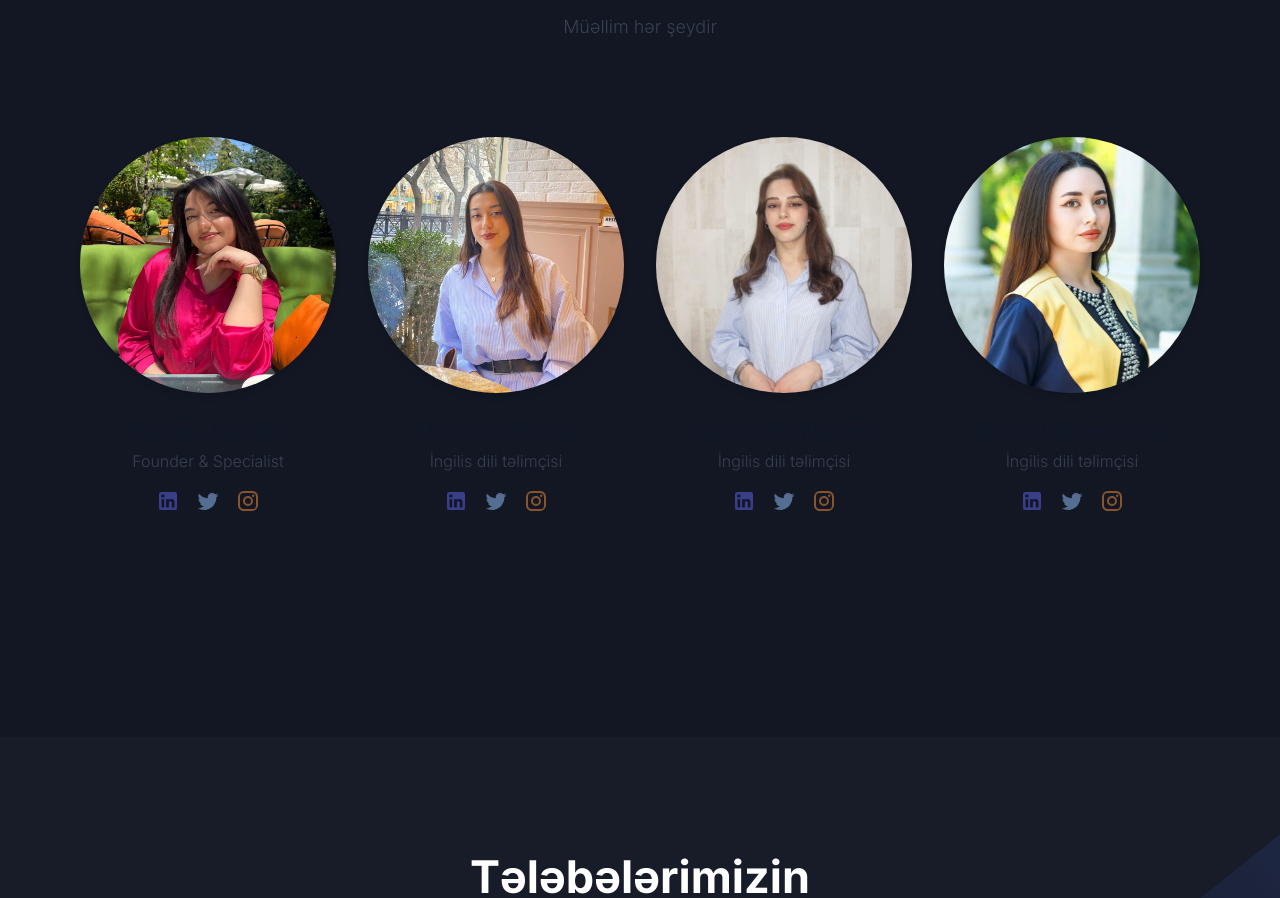
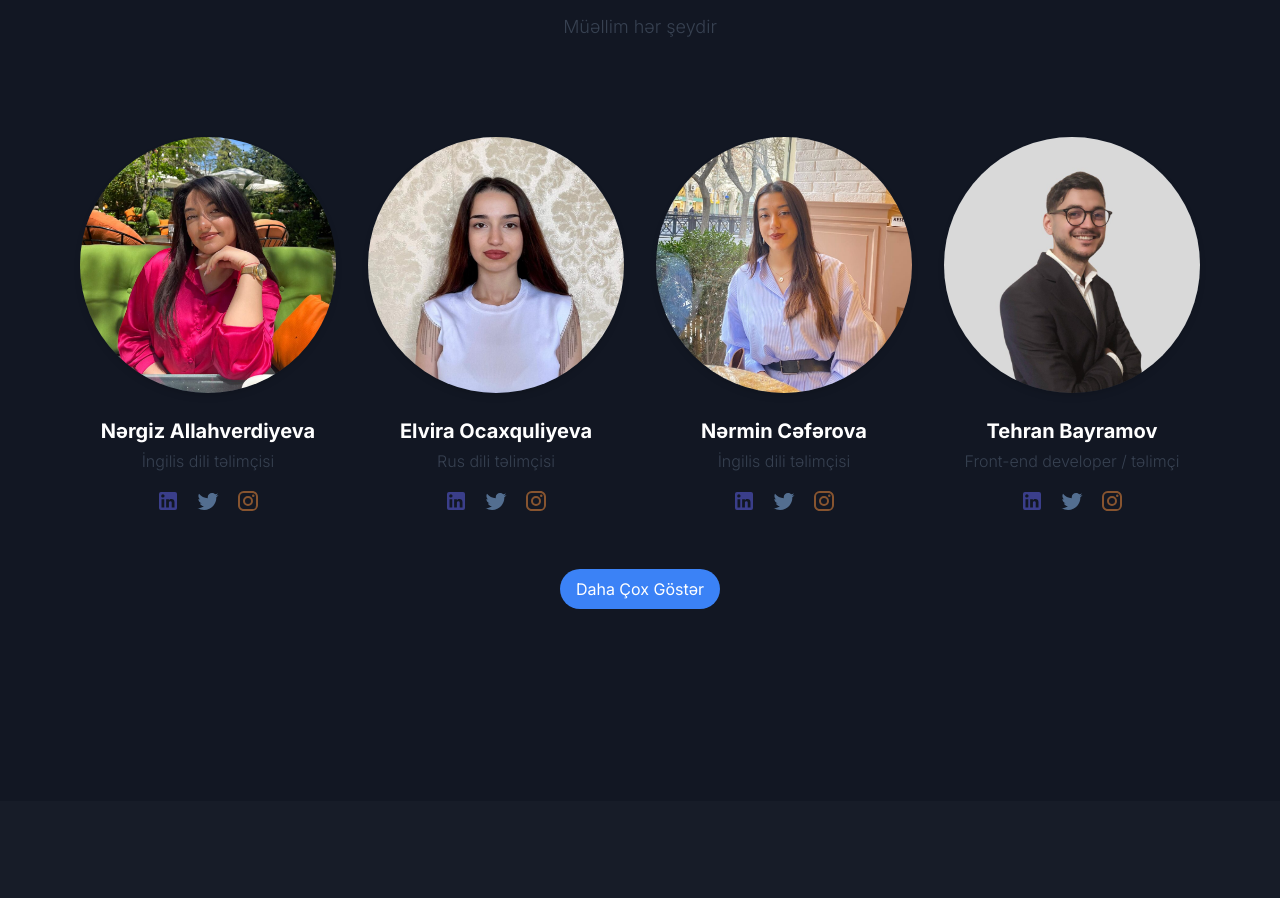
Before and after one commit to tehranblck/bright, a Next.js app: page / in a window 1280 px wide. Shown: the part 4140-5038 px from the top of the page. Built offline with nearby package versions, Linux system fonts and the light colour scheme.

Commit message:
team uptadet

```diff
--- a/components/Team/Team.tsx
+++ b/components/Team/Team.tsx
@@ -1,18 +1,29 @@
-import React from 'react';
+"use client"
+import React, { useState } from 'react';
 import { mdiLinkedin, mdiTwitter, mdiInstagram } from '@mdi/js';
 import Icon from '@mdi/react';
 import Image from 'next/image';
 
 const teamMembers = [
   {
-    name: 'Tranter Jaskulski',
-    title: 'Founder & Specialist',
+    name: 'Nərgiz Allahverdiyeva',
+    title: 'İngilis dili təlimçisi',
     image: '/images/team/nergiz.jpg',
+  },
+  {
+    name: 'Elvira Ocaxquliyeva',
+    title: 'Rus dili  təlimçisi',
+    image: '/images/team/elvira.jpg',
   },
   {
     name: 'Nərmin Cəfərova',
     title: 'İngilis dili təlimçisi',
     image: '/images/team/nermin.jpg',
+  },
+  {
+    name: 'Tehran Bayramov',
+    title: 'Front-end developer / təlimçi',
+    image: '/images/blog/Tehran.jpg',
   },
   {
     name: 'Səbinə Hümbətova',
@@ -24,9 +35,25 @@ const teamMembers = [
     title: 'İngilis dili təlimçisi',
     image: '/images/team/sevinc.jpg',
   },
+
+  {
+    name: 'Leyla Həsənova',
+    title: 'Rus dili təlimçisi',
+    image: '/images/team/leyla.jpg',
+  },
+
+  {
+    name: 'Aysel Quliyeva',
+    title: 'İspan dili təlimçisi',
+    image: '/images/team/aysel.jpg',
+  },
+
 ];
 
 const Team = () => {
+  const [showAll, setShowAll] = useState(false);
+  const visibleMembers = showAll ? teamMembers : teamMembers.slice(0, 4);
+
   return (
     <div className="flex items-center justify-center min-h-screen bg-transparent py-48">
       <div className="flex flex-col">
@@ -40,21 +67,20 @@ const Team = () => {
             </div>
 
             <div className="flex flex-wrap">
-              {teamMembers.map((member, index) => (
+              {visibleMembers.map((member, index) => (
                 <div key={index} className="w-full md:w-6/12 lg:w-3/12 mb-6 px-6 sm:px-6 lg:px-4">
                   <div className="flex flex-col">
                     <a href="#" className="mx-auto">
                       <Image
                         width={300}
                         height={300}
-                        className="rounded-full w-64 h-64 bg-gray-800 object-cover drop-shadow-md hover:drop-shadow-xl transition-all duration-200 delay-100"
+                        className="rounded-full hover:scale-110 w-64 h-64 bg-gray-800 object-cover drop-shadow-md hover:drop-shadow-xl transition-all duration-200 delay-100"
                         src={member.image}
-                        alt={`${member.name} - ${member.title}`} // Improved alt text
+                        alt={`${member.name} - ${member.title}`}
                       />
                     </a>
-
                     <div className="text-center mt-6">
-                      <h1 className="text-gray-900 text-xl font-bold mb-1">{member.name}</h1>
+                      <h1 className="text-white text-xl font-bold mb-1">{member.name}</h1>
                       <div className="text-gray-700 font-light mb-2">{member.title}</div>
                       <div className="flex items-center justify-center opacity-50 hover:opacity-100 transition-opacity duration-300">
                         <a href="#" className="flex rounded-full hover:bg-indigo-50 h-10 w-10">
@@ -72,6 +98,14 @@ const Team = () => {
                 </div>
               ))}
             </div>
+            <div className="flex justify-center mt-6">
+              <button
+                onClick={() => setShowAll(!showAll)}
+                className="bg-blue-500 text-white px-4 py-2 rounded-full hover:bg-blue-600 transition-colors"
+              >
+                {showAll ? 'Daha Az Göstər' : 'Daha Çox Göstər'}
+              </button>
+            </div>
           </div>
         </div>
       </div>
```
Also changed, not shown: public/images/team/Tehranpng.png (renamed from public/images/blog/Tehranpng.png).
